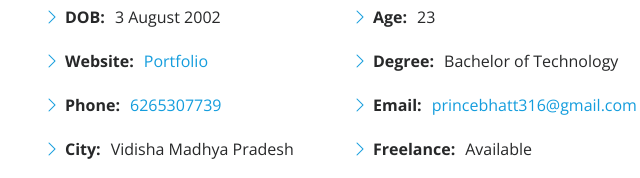
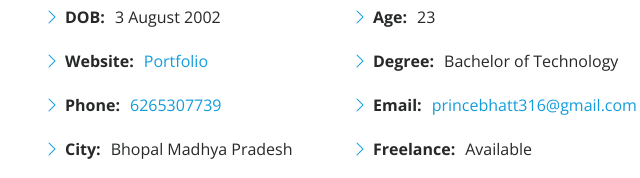
Before and after one commit to princebhatt03/Portfolio, a plain HTML site: page index.html in a window 1280 px wide. Shown: the part 1147-1325 px from the top of the page, 604-1244 px from the left. Drawn offline with nearby package versions, Linux system fonts and the light colour scheme; some packages are replaced by stand-ins of ours; a script that the page names is missing.

Commit message:
Details Updated

```diff
--- a/index.html
+++ b/index.html
@@ -513,7 +513,7 @@
                     </li>
                     <li>
                       <i class="bi bi-chevron-right"></i>
-                      <strong>City:</strong> <span>Vidisha Madhya Pradesh</span>
+                      <strong>City:</strong> <span>Bhopal Madhya Pradesh</span>
                     </li>
                   </ul>
                 </div>
@@ -1547,7 +1547,7 @@
                 <div class="address">
                   <i class="bi bi-geo-alt"></i>
                   <h4>Location:</h4>
-                  <p>Vidisha Madhya Pradesh</p>
+                  <p>Bhopal Madhya Pradesh</p>
                 </div>
 
                 <div class="email">
```
